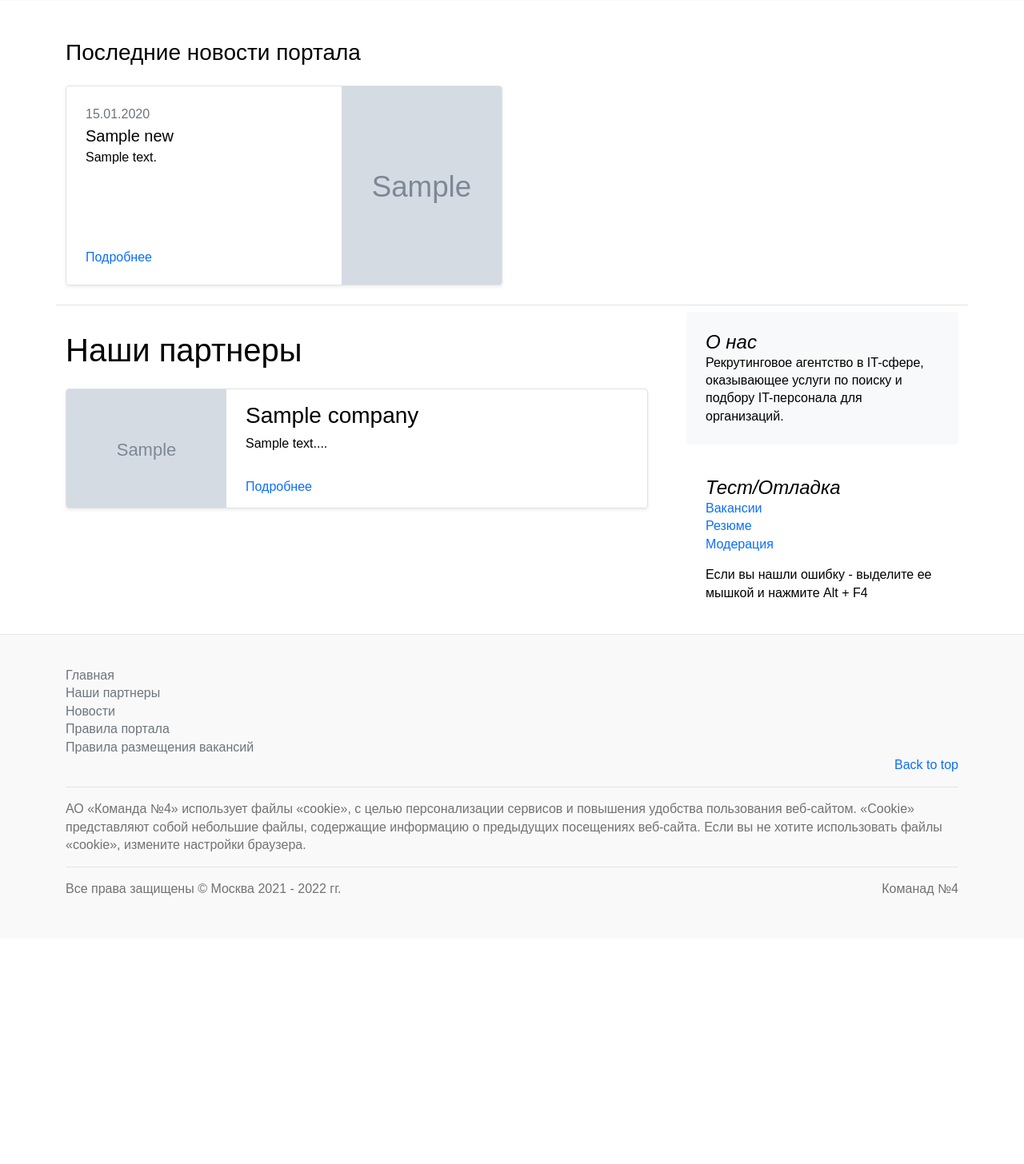
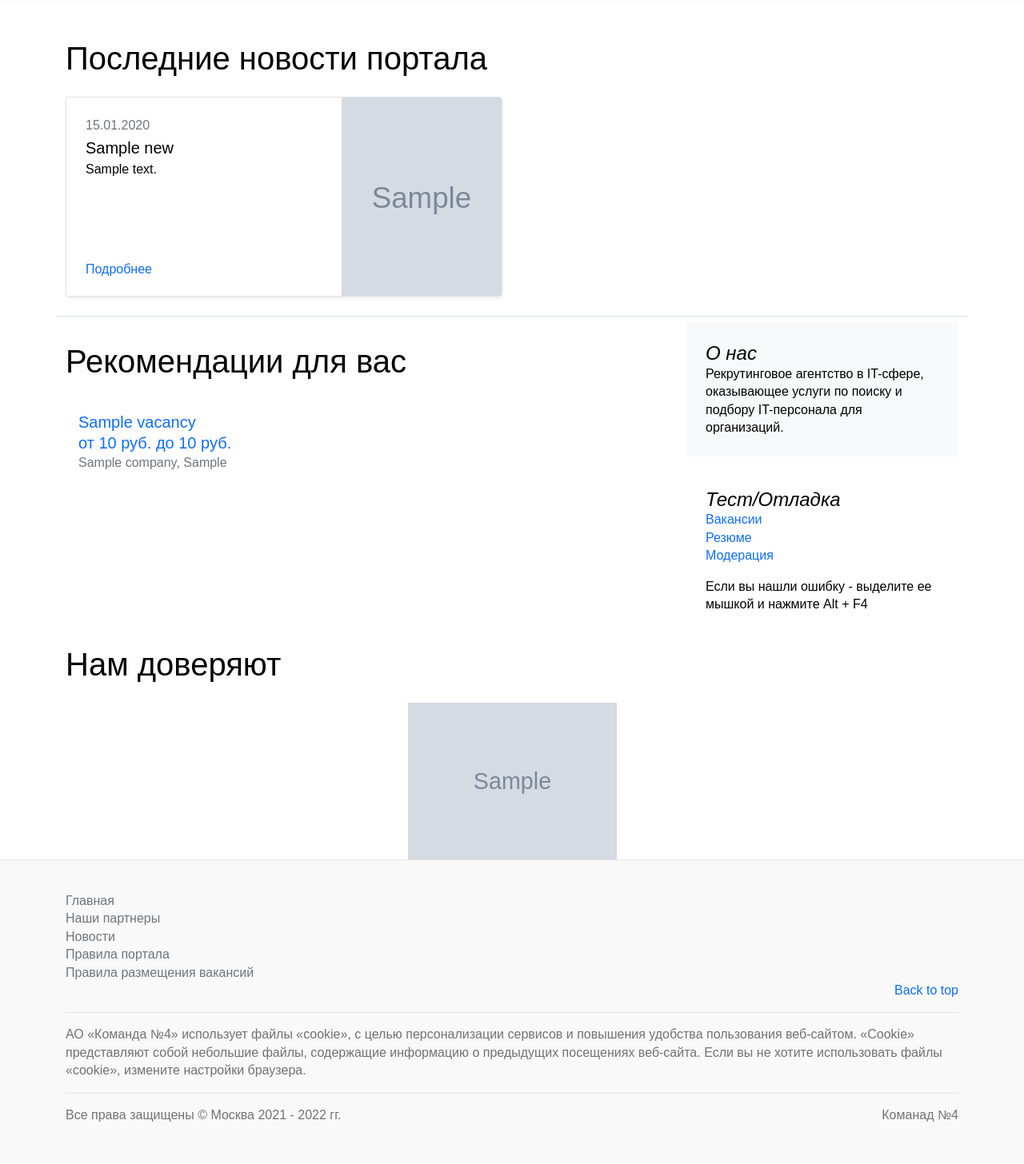
Before and after one commit to AlexKhlybov/gb_recrupe, a Django app: page / in a window 1280 px wide. Shown: the part 513-1969 px from the top of the page at 80% size. Before the commit the page ends 1633 px from the top, so only its background shows below. Run offline with Django 3.2, Linux system fonts and the light colour scheme; a user stored in the database is signed in; tables that the repository leaves empty hold one stand-in row (values such as "Sample post"); grey boxes marked "Sample" are stand-in pictures; some libraries are stand-ins or nearby versions.

Commit message:
Изменена персональная информация главных страниц, согласно ролям

```diff
--- a/apps/companies/urls.py
+++ b/apps/companies/urls.py
@@ -11,5 +11,4 @@ urlpatterns = [
     path('<int:company_id>/vacancies/', vacancies.VacancyCompanyListView.as_view(), name='vacancies'),
     path('moderation-companies/', companies.company_moderation, name='moderation-companies'),
     path('<int:pk>/moderation-company/', companies.CompanyModarationUpdateView.as_view(), name='moderation-company'),
-
 ]
--- a/apps/main/views.py
+++ b/apps/main/views.py
@@ -2,6 +2,8 @@
 from django.shortcuts import render
 
 from apps.companies.models import Company
+from apps.vacancies.models import Vacancy
+from apps.resume.models import Resume
 from apps.news.models import News
 
 from django.views.generic import CreateView, DeleteView, ListView, UpdateView
@@ -15,6 +17,8 @@ class HomePageList(ListView):
         context = super().get_context_data(**kwargs)
         context["news"] = News.objects.all()[:2]
         context["partners"] = Company.objects.filter(is_active=True)[:10]
+        context["job_recomendations"] = Vacancy.objects.filter(is_active=True)[:5]
+        context["resume_recomendations"] = Resume.objects.filter(is_active=True)[:5]
         context["title"] = "Recrupe | Главная"
         return context
 
--- a/apps/users/views.py
+++ b/apps/users/views.py
@@ -30,7 +30,7 @@ def auth_user_view(request):
         else:
             messages.add_message(request, messages.INFO, 'Не верное имя пользователя или пароль')
 
-    content = {}
+    content = {}  #TODO - title = 'Вход'
 
     return render(request, 'users/sign-in.html', content)
 
--- a/templates/main/includes/user_block.html
+++ b/templates/main/includes/user_block.html
@@ -17,7 +17,6 @@
                     <a class="btn btn-sm btn-outline-secondary" href="{% url 'user:editcompany' %}">
                         {{ request.user }}</a>
                 {% endif %}
-
                 <a class="btn btn-sm btn-outline-secondary" href="{% url 'user:logout' %}">Выйти</a>
             {% else %}
                 <a class="btn btn-sm btn-outline-secondary" href="{% url 'user:registration' %}">Регистрация</a>
--- a/templates/main/index.html
+++ b/templates/main/index.html
@@ -9,12 +9,12 @@
                     <div class="col-4  top__banner-left">
                         <h3 class="mt-3  text-uppercase">Соискатели</h3>
                         <p class="my-3">Описание вакансии — это первый шаг к сердцу (и знаниям) кандидата. И он важен, как и первое впечатление при знакомстве. Если накосячить, кандидат дальше по воронке уже не пойдет. Поэтому, отнеситесь к составлению текста вакансии с большой ответственностью.</p>
-                        <button class="w-60 btn btn-lg btn-success" type="submit">Проверить резюме</button>
+                        <a class="w-60 btn btn-lg btn-success" href="{% url 'resume:moderation-resume' %}" role="button">Проверить резюме</a>
                     </div>
                     <div class="col-4  top__banner-right">
                         <h3 class="mt-3  text-uppercase">Работадатели</h3>
                         <p class="my-3">Описание вакансии — это первый шаг к сердцу (и знаниям) кандидата. И он важен, как и первое впечатление при знакомстве. Если накосячить, кандидат дальше по воронке уже не пойдет. Поэтому, отнеситесь к составлению текста вакансии с большой ответственностью.</p>
-                        <button class="w-60 btn btn-lg btn-primary" type="submit">Проверить вакансии</button>
+                        <a class="w-60 btn btn-lg btn-primary" href="{% url 'companies:moderation-companies' %}" role="button">Проверить вакансии</a>
                     </div>
                 </div>
             </div>
@@ -50,10 +50,9 @@
     </div>
 
     <div class="container">
-        <div>
 
-        </div>
-        <h3 class="pb-4 mb-0">Последние новости портала</h3>
+        <!-- Раздел новостей -->
+        <h2 class="blog-post-title pb-4 mb-0">Последние новости портала</h2>
         <div class="row mb-2 border-bottom">
             {% for item in news %}
                 <div class="col-md-6">
@@ -72,26 +71,84 @@
             {% endfor %}
         </div>
 
+        <!-- Раздел рекомендаций -->
         <div class="row g-5">
-            <div class="col-md-8">
-                <article class="blog-post">
-                    <h2 class="blog-post-title my-4">Наши партнеры</h2>
-                    {% for item in partners %}
-                        <div class="col-md-12">
-                            <div class="row g-0 border rounded overflow-hidden flex-md-row mb-4 shadow-sm h-md-150 position-relative">
-                                <div class="col-auto d-none d-lg-block">
-                                    <img src="/media/companies/{{ item.logo }}" style="object-fit: scale-down" width="200" height="150" alt="{{ name }}">
+            {% if request.user.role == 1 %}  {# Модератор #}
+                <a class="btn btn-sm btn-outline-secondary" href="{% url 'user:editemployee' %}">
+                    {{ request.user }}</a>
+            {% elif request.user.role == 2 %}  {# Соискатель #}
+                <div class="col-md-8">
+                    <article class="blog-post">
+                        <h2 class="blog-post-title my-4">Рекомендации для вас</h2>
+                        {% for item in job_recomendations %}
+                            <div class="col-md-12 p-3">
+                                <div class="d-flex justify-content-between">
+                                    <a href="{% url 'vacancies:detail' item.pk %}" class="text-decoration-none">
+                                        <h5 class="mb-0">{{ item.name }}</h5>
+                                        <p class="fs-5 mb-0">
+                                            {% if item.price_min %}от {{ item.price_min }} руб. {% else %}{% endif %}
+                                            {% if item.price_max %}до {{ item.price_max }} руб.{% endif %}
+                                            {% if not item.price_min and not item.price_max %} з/п не указана{% endif %}
+                                        </p>
+                                    </a>
                                 </div>
-                                <div class="col px-4 py-3 d-flex flex-column position-static">
-                                    <h3 class="mb-2">{{ item.name }}</h3>
-                                    <p class="card-text mb-auto">{{ item.short_description }}</p>
-                                    <a href="{% url 'companies:detail' item.pk %}" class="stretched-link">Подробнее</a>
+                                <div class="mb-1">
+                                    <a href="{% url 'companies:detail' item.company.pk %}" class="mb-auto text-muted text-decoration-none">
+                                        <p>{{ item.company }}{% if item.company.city %}, {{ item.company.city }}{% endif %} </p>
+                                    </a>
                                 </div>
                             </div>
-                        </div>
-                    {% endfor %}
-                </article>
-            </div>
+                        {% endfor %}
+                    </article>
+                </div>
+            {% elif request.user.role == 3 %}  {# Компания #}
+                <div class="col-md-8">
+                    <article class="blog-post">
+                        <h2 class="blog-post-title my-4">Рекомендации для вас</h2>
+                        {% for item in resume_recomendations %}
+                            <div class="col-md-12 p-3">
+                                <div class="d-flex justify-content-between">
+                                    <a href="{% url 'resume:detail' item.pk %}" class="text-decoration-none">
+                                        <h5 class="mb-0">{{ item.name }}</h5>
+                                        <p class="fs-5 mb-0">
+                                            {% if item.price %}{{ item.price }} руб.
+                                            {% else %} з/п не указана{% endif %}
+                                        </p>
+                                    </a>
+                                </div>
+                                <div class="mb-1">
+                                    <p>Москва</p>
+                                </div>
+                            </div>
+                        {% endfor %}
+                    </article>
+                </div>
+            {% else %}
+                <div class="col-md-8">
+                    <article class="blog-post">
+                        <h2 class="blog-post-title my-4">Вакансии дня</h2>
+                        {% for item in job_recomendations %}
+                            <div class="col-md-12 p-3">
+                                <div class="d-flex justify-content-between">
+                                    <a href="{% url 'vacancies:detail' item.pk %}" class="text-decoration-none">
+                                        <h5 class="mb-0">{{ item.name }}</h5>
+                                        <p class="fs-5 mb-0">
+                                            {% if item.price_min %}от {{ item.price_min }} руб. {% else %}{% endif %}
+                                            {% if item.price_max %}до {{ item.price_max }} руб.{% endif %}
+                                            {% if not item.price_min and not item.price_max %} з/п не указана{% endif %}
+                                        </p>
+                                    </a>
+                                </div>
+                                <div class="mb-1">
+                                    <a href="{% url 'companies:detail' item.company.pk %}" class="mb-auto text-muted text-decoration-none">
+                                        <p>{{ item.company }}{% if item.company.city %}, {{ item.company.city }}{% endif %} </p>
+                                    </a>
+                                </div>
+                            </div>
+                        {% endfor %}
+                    </article>
+                </div>
+            {% endif %}
 
             <div class="col-md-4">
                 <div class="position-sticky" style="top: 2rem;">
@@ -112,5 +169,18 @@
                 </div>
             </div>
         </div>
+
+        <!-- Раздел доверия -->
+        <div class="">
+            <h2 class="blog-post-title pb-4 mb-0">Нам доверяют</h2>
+            <div class="confidence">
+                    <div class="row  d-flex  align-items-center  justify-content-evenly">
+                    {% for item in partners %}
+                        <div class="col-3"><img class="img" src="/media/companies/{{ item.logo }}" alt="{{ item.name }}"></div>
+                    {% endfor %}
+                    </div>
+            </div>
+        </div>
+
     </div>
 {% endblock %}
```
